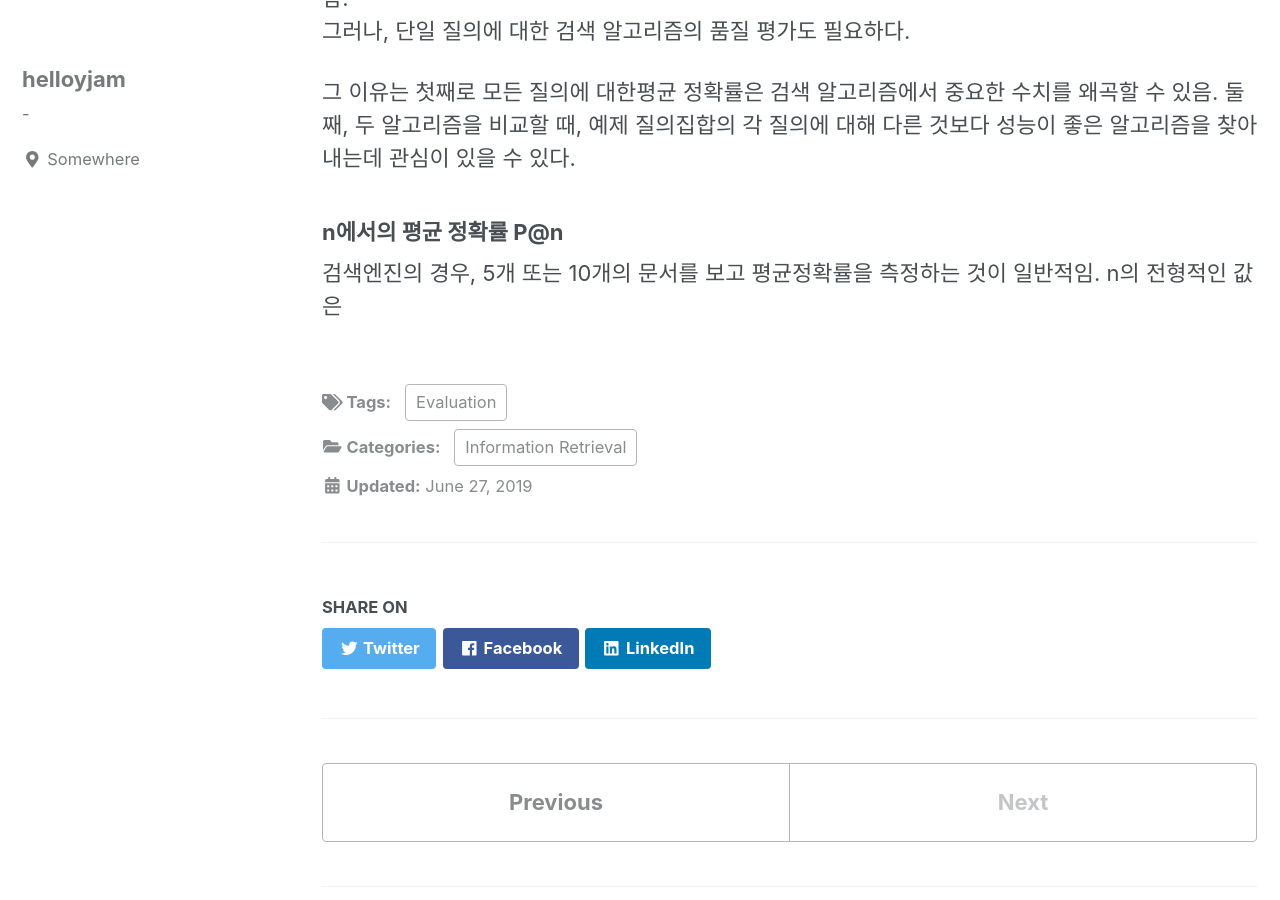
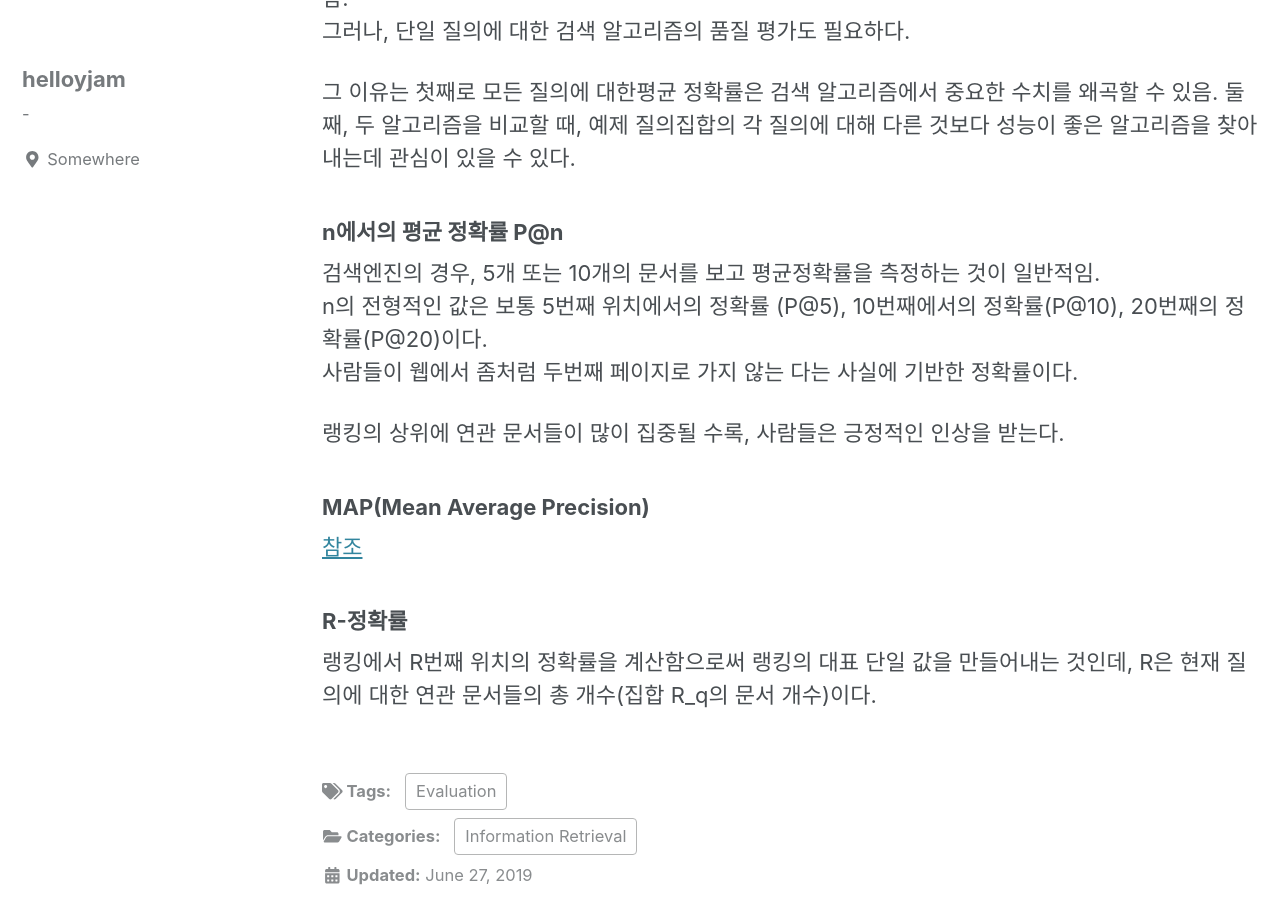
Before and after one commit to helloyjam/helloyjam.github.io, a Jekyll site: the page built from _posts/2019-11-18-단일대표값.md, in a window 1280 px wide and 900 px high, scrolled down 252 px. Built offline with Jekyll 4.4.1, drawn with Linux system fonts in a browser that asks for light colours; cached includes are drawn as plain includes.

Commit message:
Update 2019-11-18-단일대표값.md

```diff
--- a/_posts/2019-11-18-단일대표값.md
+++ b/_posts/2019-11-18-단일대표값.md
@@ -19,4 +19,15 @@ date: 2019-06-26 19:00:00 -0600
 ### n에서의 평균 정확률 P@n
 
 검색엔진의 경우, 5개 또는 10개의 문서를 보고 평균정확률을 측정하는 것이 일반적임.
-n의 전형적인 값은
+n의 전형적인 값은 보통 5번째 위치에서의 정확률 (P@5), 10번째에서의 정확률(P@10), 20번째의 정확률(P@20)이다.
+사람들이 웹에서 좀처럼 두번째 페이지로 가지 않는 다는 사실에 기반한 정확률이다.
+
+랭킹의 상위에 연관 문서들이 많이 집중될 수록, 사람들은 긍정적인 인상을 받는다.
+
+### MAP(Mean Average Precision)
+
+[참조](https://helloyjam.github.io/information%20retrieval/mean-average-precision/)
+
+### R-정확률
+
+랭킹에서 R번째 위치의 정확률을 계산함으로써 랭킹의 대표 단일 값을 만들어내는 것인데, R은 현재 질의에 대한 연관 문서들의 총 개수(집합 R_q의 문서 개수)이다.
```
